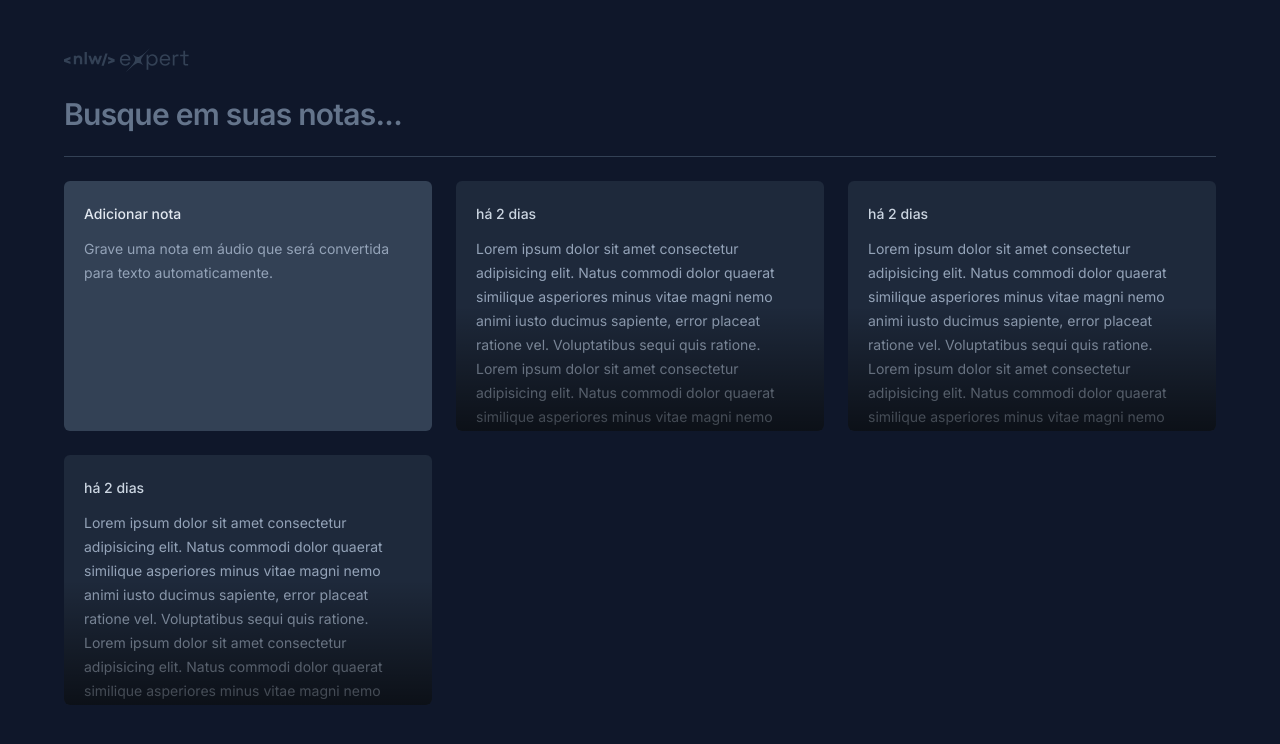
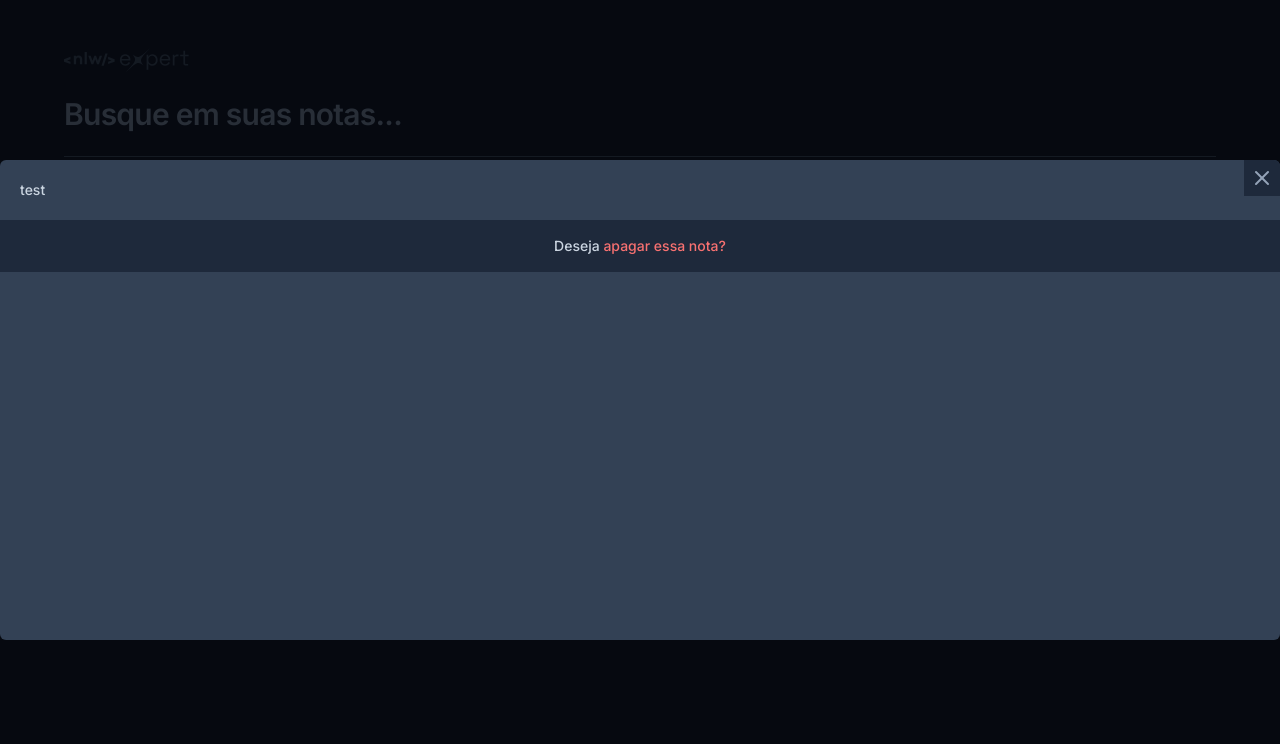
Before and after one commit to welingtonsoftware/nlw-expert-note, a React (Vite) app: page / in a window 1280 px wide. Both pictures are taken after a click on the button 640 px from the left and 306 px from the top of the page. Shown: the top 744 px of the page. Built offline with nearby package versions, Linux system fonts and the light colour scheme.

Commit message:
feat: component  modal note card

```diff
--- a/package.json
+++ b/package.json
@@ -9,6 +9,8 @@
     "preview": "vite preview"
   },
   "dependencies": {
+    "@radix-ui/react-dialog": "^1.0.5",
+    "date-fns": "^3.3.1",
     "react": "^18.2.0",
     "react-dom": "^18.2.0"
   },
--- a/src/app.tsx
+++ b/src/app.tsx
@@ -20,9 +20,11 @@
       <div className="grid grid-cols-3 gap-6 auto-rows-[250px]">
         <NewNoteCard />
 
-        <NoteCard />
-        <NoteCard />
-        <NoteCard />
+        <NoteCard note={{
+          date: new Date(),
+          content: 'test'
+        }} />
+
       </div>
     </div>
   );
--- a/src/components/note-card.tsx
+++ b/src/components/note-card.tsx
@@ -1,19 +1,59 @@
-export function NoteCard() {
+import * as Dialog from "@radix-ui/react-dialog";
+import { formatDistanceToNow } from "date-fns";
+import { ptBR } from "date-fns/locale";
+import { X } from 'lucide-react'
+
+interface NoteCardProps {
+  note: {
+    date: Date;
+    content: string;
+  };
+}
+
+export function NoteCard({ note }: NoteCardProps) {
   return (
-    <button className="rounded-md text-left bg-slate-800 p-5 space-y-3 overflow-hidden relative hover:ring-2 hover:ring-slate-600 focus-visible:ring-2 focus-visible:ring-lime-400 outline-none">
-      <span className="text-sm font-medium text-slate-300">há 2 dias</span>
+    <Dialog.Root>
+      <Dialog.Trigger className="rounded-md text-left bg-slate-800 p-5 space-y-3 overflow-hidden relative hover:ring-2 hover:ring-slate-600 focus-visible:ring-2 focus-visible:ring-lime-400 outline-none">
+        <span className="text-sm font-medium text-slate-300">
+          {formatDistanceToNow(note.date, {
+            locale: ptBR,
+            addSuffix: true,
+          })}
+        </span>
 
         <p className="text-sm leading-6 text-slate-400">
           Lorem ipsum dolor sit amet consectetur adipisicing elit. Natus commodi
           dolor quaerat similique asperiores minus vitae magni nemo animi iusto
           ducimus sapiente, error placeat ratione vel. Voluptatibus sequi quis
-        ratione. Lorem ipsum dolor sit amet consectetur adipisicing elit. Natus
-        commodi dolor quaerat similique asperiores minus vitae magni nemo animi
-        iusto ducimus sapiente, error placeat ratione vel. Voluptatibus sequi
-        quis ratione.
+          ratione. Lorem ipsum dolor sit amet consectetur adipisicing elit.
+          Natus commodi dolor quaerat similique asperiores minus vitae magni
+          nemo animi iusto ducimus sapiente, error placeat ratione vel.
+          Voluptatibus sequi quis ratione.
         </p>
 
         <div className="absolute bottom-0 left-0 right-0 h-1/2 bg-gradient-to-t from-black/60 to-black/0 pointer-events-none" />
+      </Dialog.Trigger>
+
+      <Dialog.Portal>
+        <Dialog.Overlay className="inset-0 fixed bg-black/60" />
+        <Dialog.Content className="fixed overflow-hidden left-1/2 top-1/2 -translate-x-1/2 -translate-y-1/2 max-w[640px] w-full h-[60vh] bg-slate-700 rounded-md felx flex-col">
+          <Dialog.Close className="absolute right-0 top-0 bg-slate-800 p-1.5 text-slate-400 hover:text-slate-100">
+            <X classname="size-5"/>
+          </Dialog.Close>
+          <div className="flex flex-1 flex-col gap-3 p-5">
+            <span className="text-sm font-medium text-slate-300">
+              {note.content}
+            </span>
+          </div>
+
+          <button
+            type="button"
+            className="w-full bg-slate-800 py-4 text-center text-sm text-slate-300 outline-none font-medium group"
+          >
+            Deseja <span className="text-red-400 group-hover:underline" >apagar essa nota?</span>
           </button>
+        </Dialog.Content>
+      </Dialog.Portal>
+    </Dialog.Root>
   );
 }
```
Also changed, not shown: 1 other file (tests, documents, lock files or other folders). Lines whose indentation alone changed are shown as unchanged.
